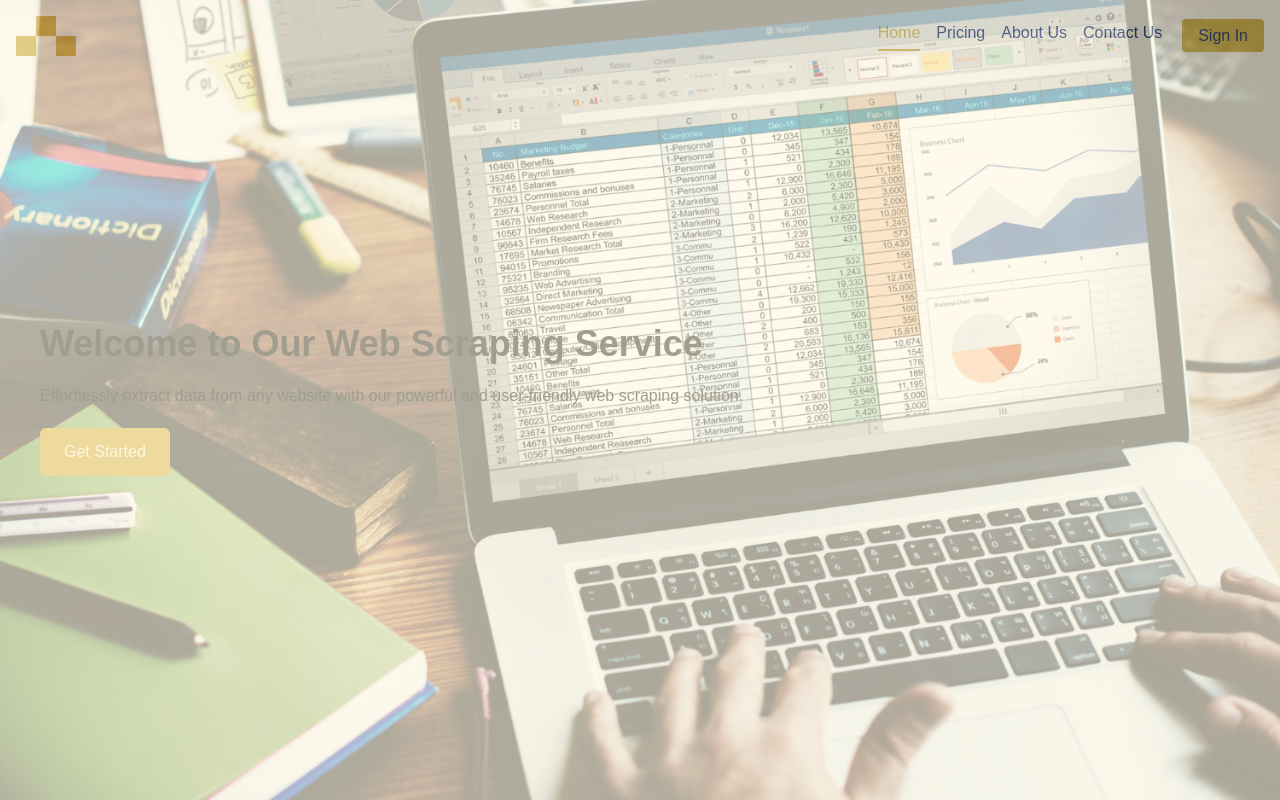
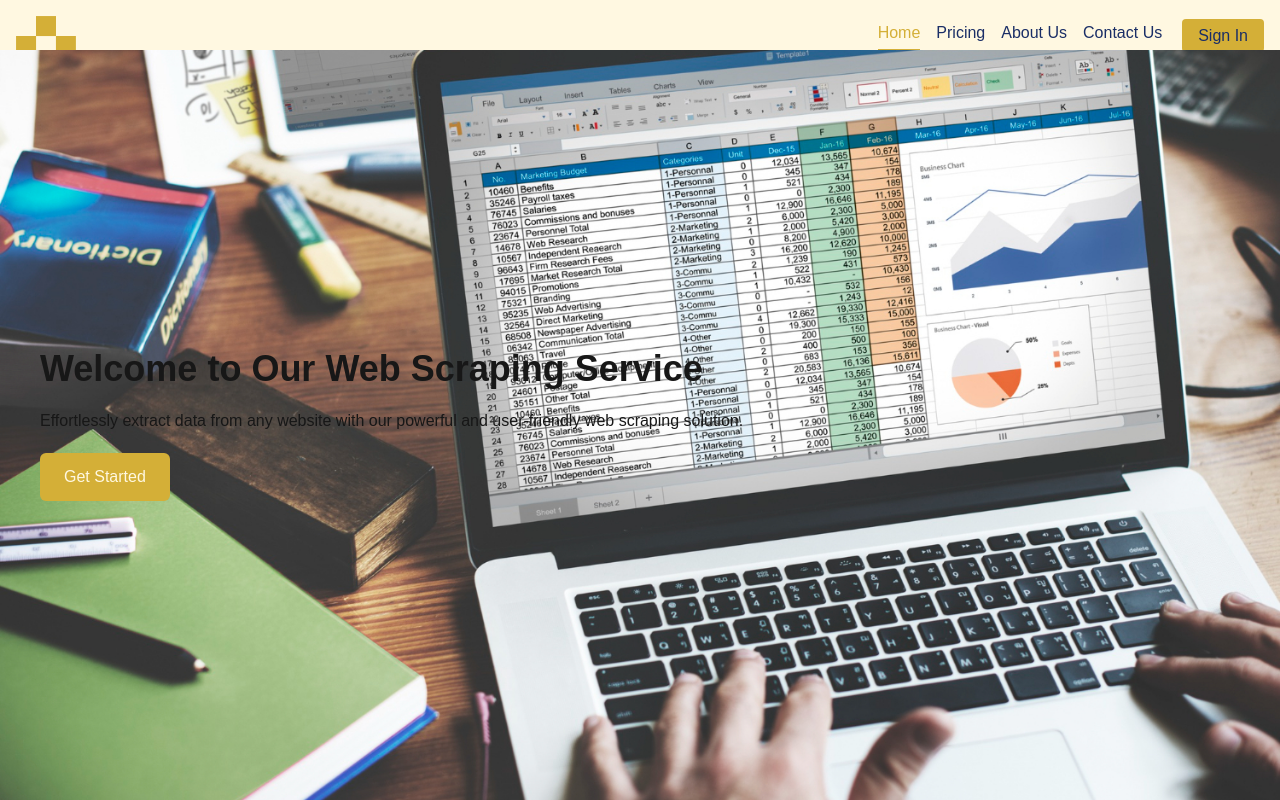
Before and after one commit to Osemensilas/scraper, a Next.js app: page / in a window 1280 px wide. Built offline with nearby package versions, Linux system fonts and the light colour scheme.

Commit message:
update globals.css

```diff
--- a/app/globals.css
+++ b/app/globals.css
@@ -62,7 +62,7 @@ body {
   background: var(--primary);
 }
 
-.back-cover{
+.back-cover::before{
   content: '';
   position: absolute;
   top: 0;
```
